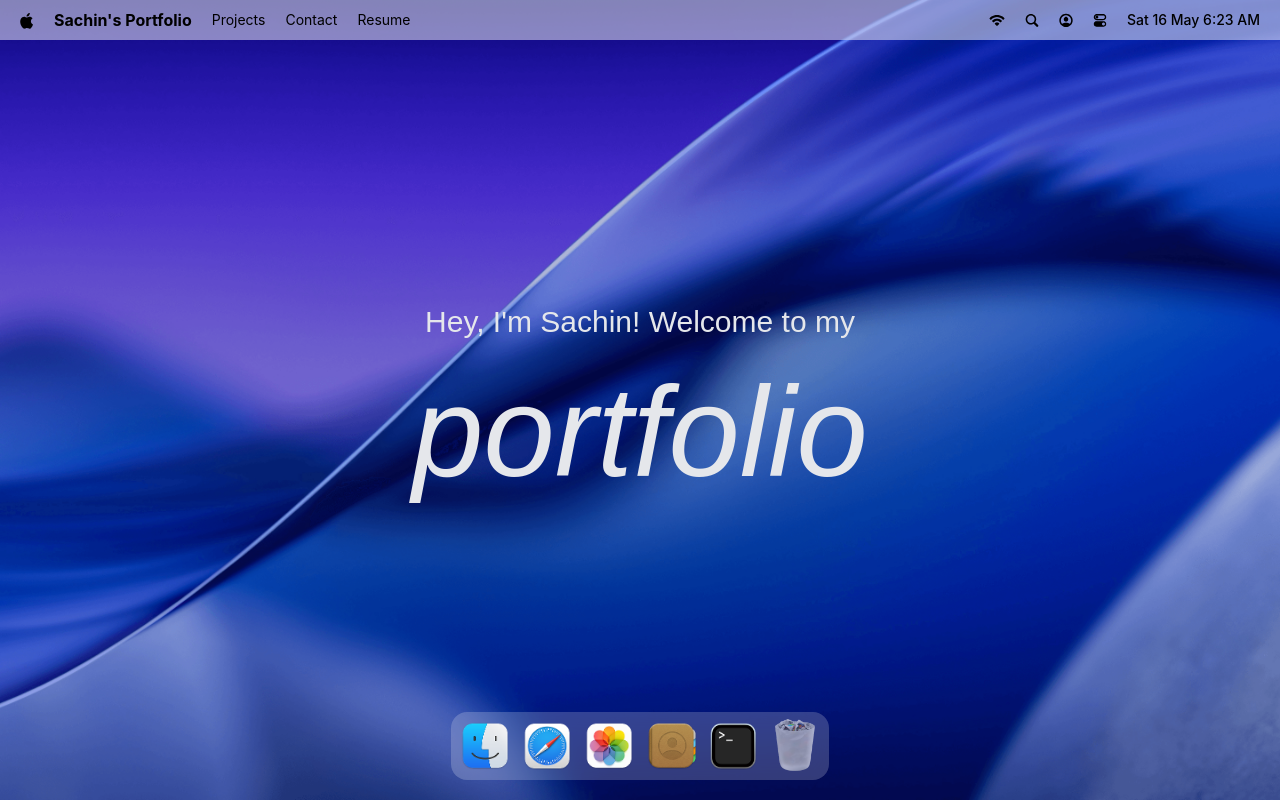
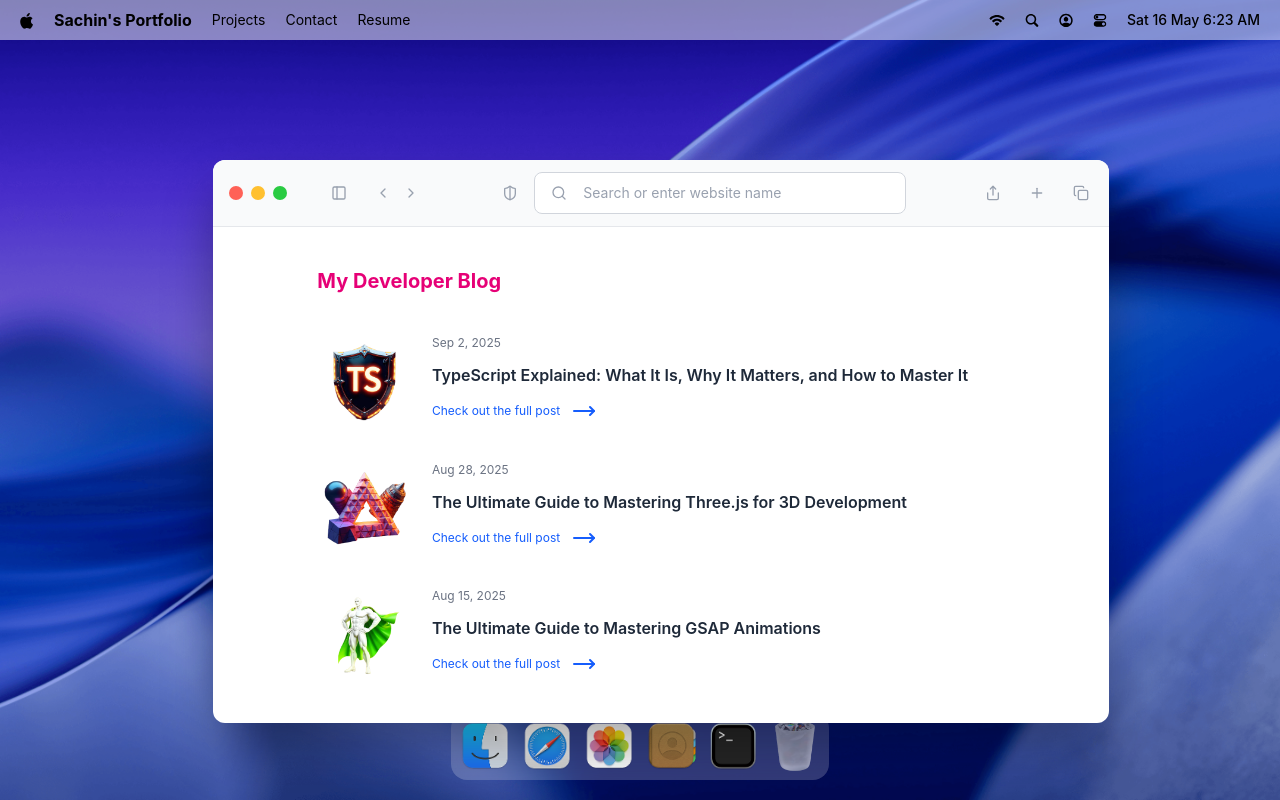
Before and after one commit to sachinpalsp917/MacOS_Portfolio, a React (Vite) app: page / in a window 1280 px wide. Both pictures are taken after a click on the button 547 px from the left and 746 px from the top of the page. Built offline with nearby package versions, Linux system fonts and the light colour scheme; a web font is replaced by a local one.

Commit message:
added the second window - Safari

```diff
--- a/src/App.jsx
+++ b/src/App.jsx
@@ -1,5 +1,5 @@
 import { Dock, Navbar, Welcome } from "#components";
-import { Terminal } from "#windows";
+import { Safari, Terminal } from "#windows";
 import gsap from "gsap";
 
 import { Draggable } from "gsap/Draggable";
@@ -13,6 +13,7 @@ const App = () => {
       <Dock />
 
       <Terminal />
+      <Safari />
     </main>
   );
 };
--- /dev/null
+++ b/src/windows/Safari.jsx
@@ -0,0 +1,73 @@
+import { WindowControls } from "#components";
+import { blogPosts } from "#constants";
+import WindowWrapper from "#hoc/WindowWrapper";
+import {
+  ChevronLeft,
+  ChevronRight,
+  Copy,
+  MoveRight,
+  PanelLeft,
+  Plus,
+  Search,
+  Share,
+  ShieldHalf,
+} from "lucide-react";
+
+const Safari = () => {
+  return (
+    <>
+      <div id="window-header">
+        <WindowControls target="safari" />
+        <PanelLeft className="ml-10 icon" />
+        <div className="flex items-center gap-1 ml-5">
+          <ChevronLeft className="icon" />
+          <ChevronRight className="icon" />
+        </div>
+
+        <div className="flex-1 flex-center gap-3">
+          <ShieldHalf className="icon" />
+          <div className="search">
+            <Search className="icon" />
+            <input
+              type="text"
+              placeholder="Search or enter website name"
+              className="flex-1"
+            />
+          </div>
+        </div>
+
+        <div className="flex items-center gap-5">
+          <Share className="icon" />
+          <Plus className="icon" />
+          <Copy className="icon" />
+        </div>
+      </div>
+
+      <div className="blog">
+        <h2>My Developer Blog</h2>
+
+        <div className="space-y-8">
+          {blogPosts.map(({ id, image, title, date, link }) => (
+            <div className="blog-post" key={id}>
+              <div className="col-span-2">
+                <img src={image} alt={title} />
+              </div>
+
+              <div className="content">
+                <p>{date}</p>
+                <h3>{title}</h3>
+                <a href={link} target="_blank" rel="noopener noreferrer">
+                  Check out the full post <MoveRight className="icon-hover" />
+                </a>
+              </div>
+            </div>
+          ))}
+        </div>
+      </div>
+    </>
+  );
+};
+
+const SafariWindow = WindowWrapper(Safari, "safari");
+
+export default SafariWindow;
--- a/src/windows/index.js
+++ b/src/windows/index.js
@@ -1,3 +1,4 @@
 import Terminal from "#windows/Terminal";
+import Safari from "#windows/Safari";
 
-export { Terminal };
+export { Terminal, Safari };
```
